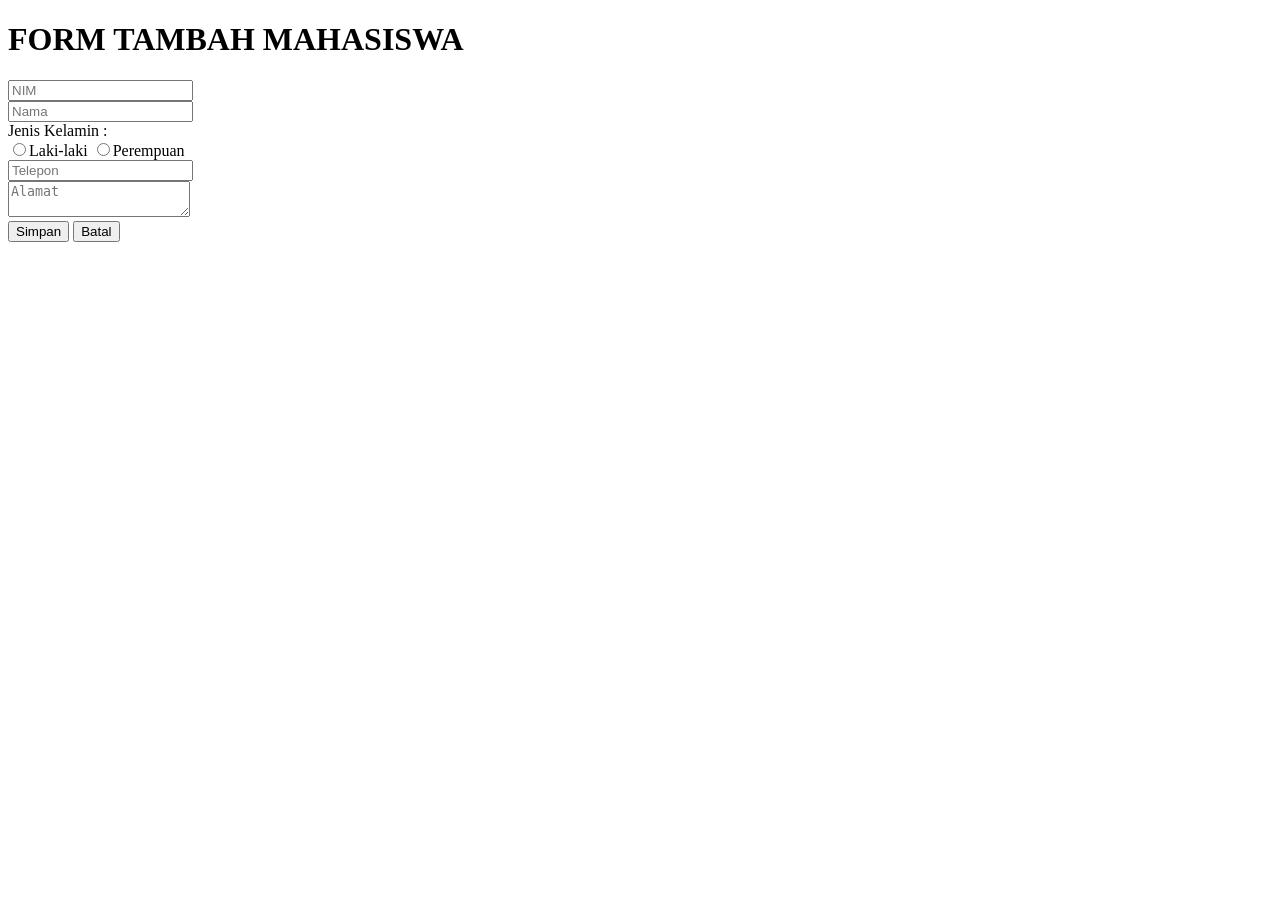
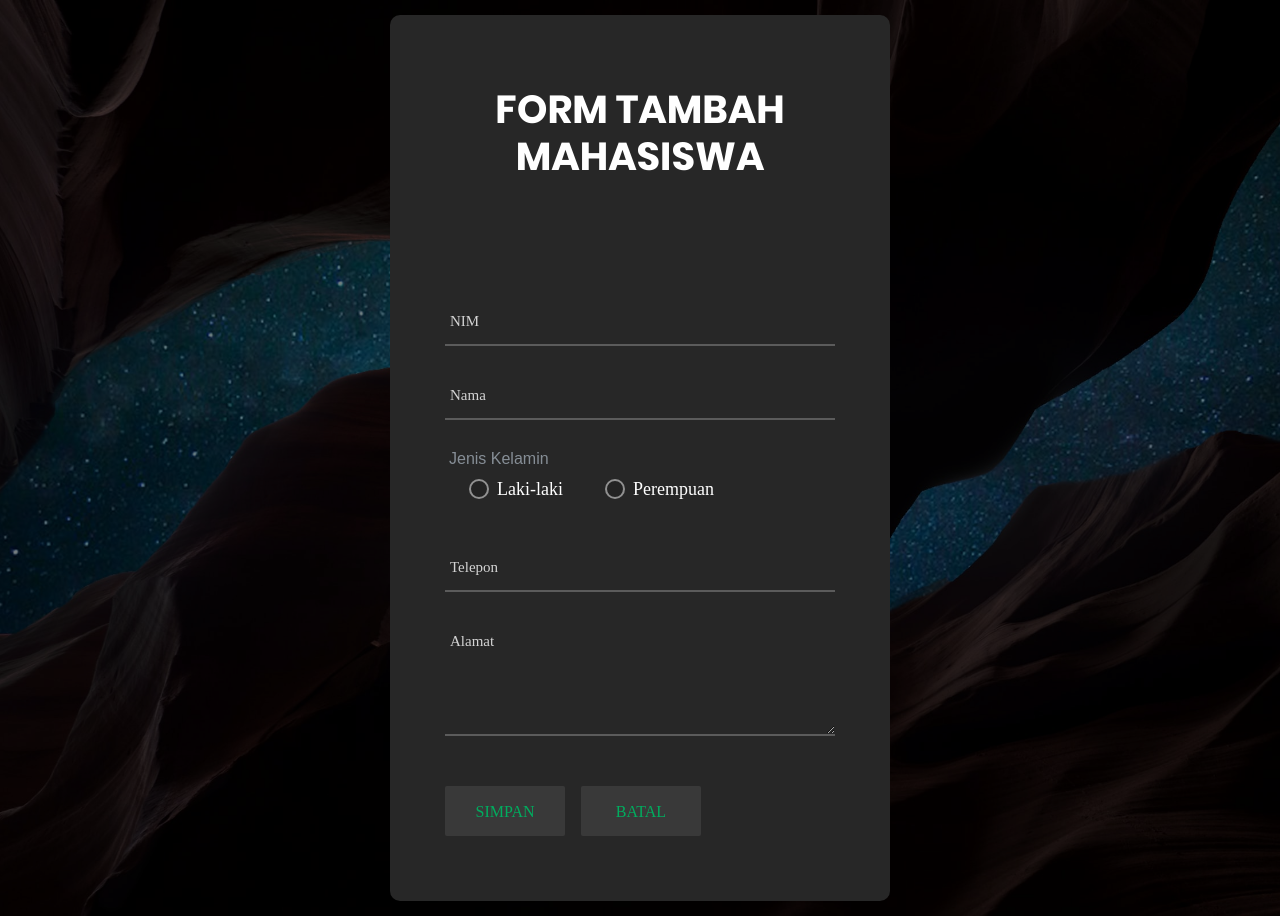
Before and after one commit to xixilsun/MiniTugas-PI, a CodeIgniter app: page /database/mahasiswa/tambah in a window 1280 px wide. Before the commit the page ends 242 px from the top, so only its background shows below. Run offline with CodeIgniter, Linux system fonts and the light colour scheme; some web fonts are replaced.

Commit message:
Mengubah tampilan form tambah

```diff
--- a/application/views/form_tambah.php
+++ b/application/views/form_tambah.php
@@ -2,21 +2,80 @@
 <html>
 <head>
 	<title>Form Tambah</title>
+
+<!--CSS-->
+	<link rel="stylesheet" type="text/css" href="<?php echo base_url('assets/form/vendor/bootstrap/css/bootstrap.min.css'); ?>">
+	<link rel="stylesheet" type="text/css" href="<?php echo base_url('assets/form/fonts/font-awesome-4.7.0/css/font-awesome.min.css'); ?>">
+	<link rel="stylesheet" type="text/css" href="<?php echo base_url('assets/form/vendor/animate/animate.css'); ?>">
+	<link rel="stylesheet" type="text/css" href="<?php echo base_url('assets/form/vendor/select2/select2.min.css'); ?>">
+	<link rel="stylesheet" type="text/css" href="<?php echo base_url('assets/form/vendor/css-hamburgers/hamburgers.min.css'); ?>">
+	<link rel="stylesheet" type="text/css" href="<?php echo base_url('assets/form/css/util.css'); ?>">
+	<link rel="stylesheet" type="text/css" href="<?php echo base_url('assets/form/css/main.css'); ?>">
+
 </head>
+
 <body>
-	<h1>FORM TAMBAH MAHASISWA</h1>
-	<?php echo form_open("mahasiswa/tambah"); ?>
-		<input type="text" name="input_nim" placeholder="NIM"><br>
-		<input type="text" name="input_nama" placeholder="Nama"><br>
-		<label>Jenis Kelamin :</label><br>
-		<input type="radio" name="input_jeniskelamin" value="laki-laki"><label for="input_jeniskelamin">Laki-laki</label>
-		<input type="radio" name="input_jeniskelamin" value="perempuan"><label for="input_jeniskelamin">Perempuan</label><br>
-		<input type="text" name="input_telp" placeholder="Telepon"><br>
-		<textarea name="input_alamat" placeholder="Alamat"></textarea><br>
-		<input type="submit" name="submit" value="Simpan">
-		<a href="<?php echo base_url(); ?>">
-			<input type="button" value="Batal">
-		</a>
-	<?php echo form_close(); ?>
+
+
+<?php echo form_open("mahasiswa/tambah"); ?>
+<div class="bg-contact3">
+        <div class="container-contact3">
+                <div class="wrap-contact3 validate-form">
+                        <span class="contact3-form-title">Form Tambah Mahasiswa</span>
+
+                        <div class="ml-3 mb-5 text-danger">
+                                <?php echo validation_errors(); ?>
+                        </div>
+
+                        <div class="wrap-input3 validate-input">
+                                <input type="text" name="input_nim" value="<?php echo set_value('input_nim'); ?>" class="input3" placeholder="NIM">
+                                <span class="focus-input3"></span>
+                        </div>
+
+                        <div class="wrap-input3 validate-input">
+                                <input type="text" name="input_nama" value="<?php echo set_value('input_nama'); ?>" class="input3" placeholder="Nama">
+                                <span class="focus-input3"></span>
+                        </div>
+
+                        <div class="wrap-contact3-form-radio">
+                                <span class="contact3-form text-secondary mb-2 ml-1">Jenis Kelamin</span>
+                                <div class="contact3-form-radio m-r-42 ml-4">
+                                        <input type="radio" name="input_jeniskelamin" value="Laki-laki"<?php echo set_radio('jeniskelamin' ,'Laki-laki'); ?> id="laki-laki" class="input-radio3"><label for="laki-laki" class="label-radio3">Laki-laki</label>
+                                </div>
+
+                                <div class="contact3-form-radio">
+                                        <input type="radio" name="input_jeniskelamin" value="Perempuan"<?php echo set_radio('jeniskelamin' ,'Perempuan'); ?> id="perempuan" class="input-radio3"><label for="perempuan" class="label-radio3">Perempuan</label>
+                                </div>
+                        </div>
+
+                        <div class="wrap-input3 validate-input">
+                                <input type="text" name="input_telp" value="<?php echo set_value('input_telp'); ?>" class="input3" placeholder="Telepon">
+                                <span class="focus-input3"></span>
+                        </div>
+
+                        <div class="wrap-input3 validate-input">
+                                <textarea name="input_alamat" class="input3" placeholder="Alamat"><?php echo set_value('input_alamat');?></textarea>
+                                <span class="focus-input3"></span>
+                        </div>
+
+                        <div class="container-contact3-form-btn">
+                                <input type="submit" name="submit" value="Simpan" class="contact3-form-btn mr-3">
+                                <a href="<?php echo base_url(); ?>"><input type="button" value="Batal" class="contact3-form-btn"></a>
+                        </div>
+
+                </div>
+        </div>
+</div>
+<?php echo form_close(); ?>
+
+
+<!--JS-->
+<script src="<?php echo base_url('assets/form/vendor/jquery/jquery-3.2.1.min.js'); ?>"></script>
+<script src="<?php echo base_url('assets/form/vendor/bootstrap/js/popper.js'); ?>"></script>
+<script src="<?php echo base_url('assets/form/vendor/bootstrap/js/bootstrap.min.js'); ?>"></script>
+<script src="<?php echo base_url('assets/form/vendor/select2/select2.min.js'); ?>"></script>
+<script src="<?php echo base_url('assets/form/js/main.js'); ?>"></script>
+
+
 </body>
 </html>
```
